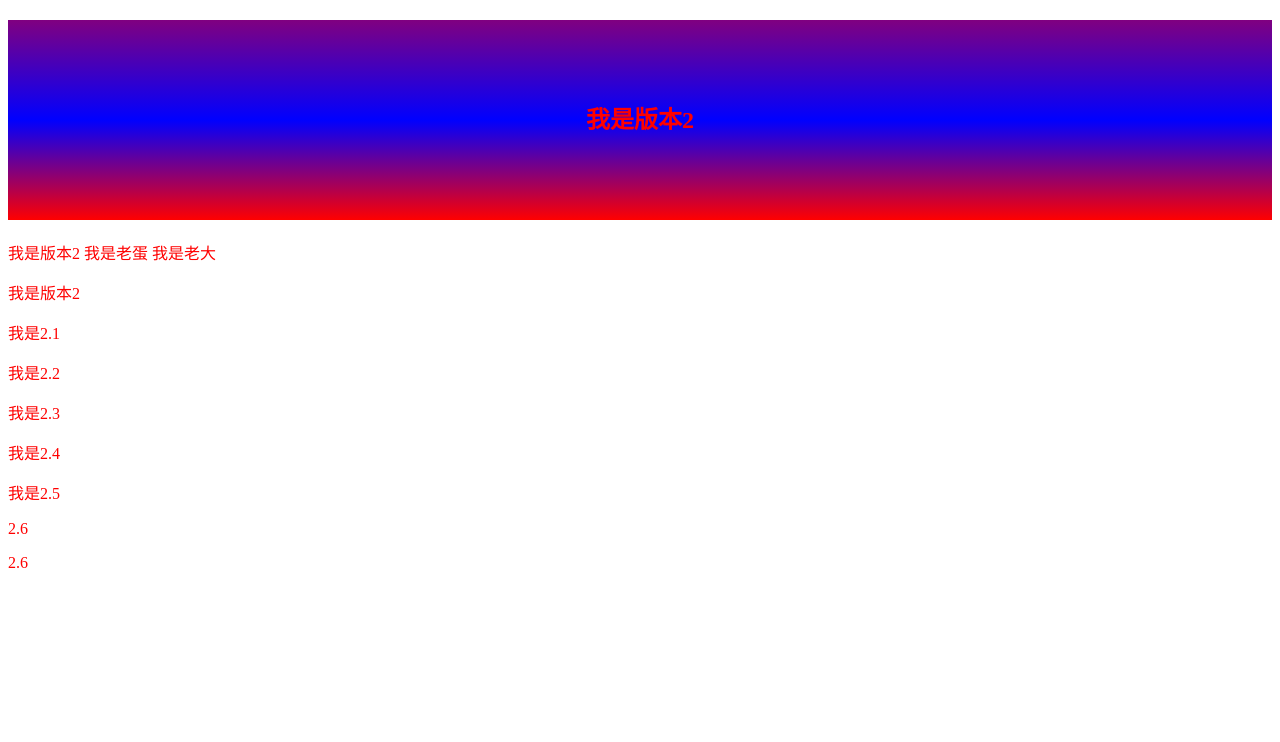
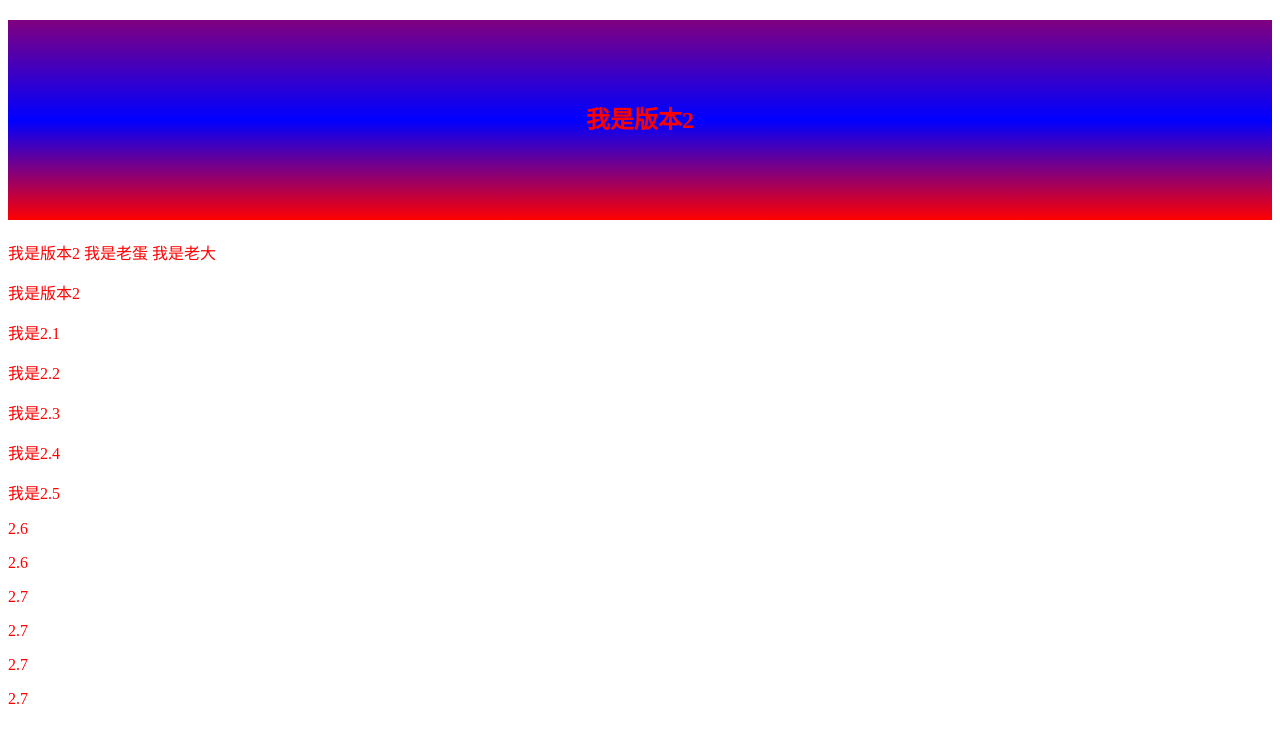
Before and after one commit to caolingling/FengZhi, a plain HTML site: page index.html in a window 1280 px wide. Drawn offline with Linux system fonts and the light colour scheme.

Commit message:
版本2.7

```diff
--- a/index.html
+++ b/index.html
@@ -24,6 +24,10 @@
     <p>我是2.5</p>
     <p>2.6</p>
     <p>2.6</p>
+    <p>2.7</p>
+    <p>2.7</p>
+    <p>2.7</p>
+    <p>2.7</p>
 </body>
 
 </html>
```
